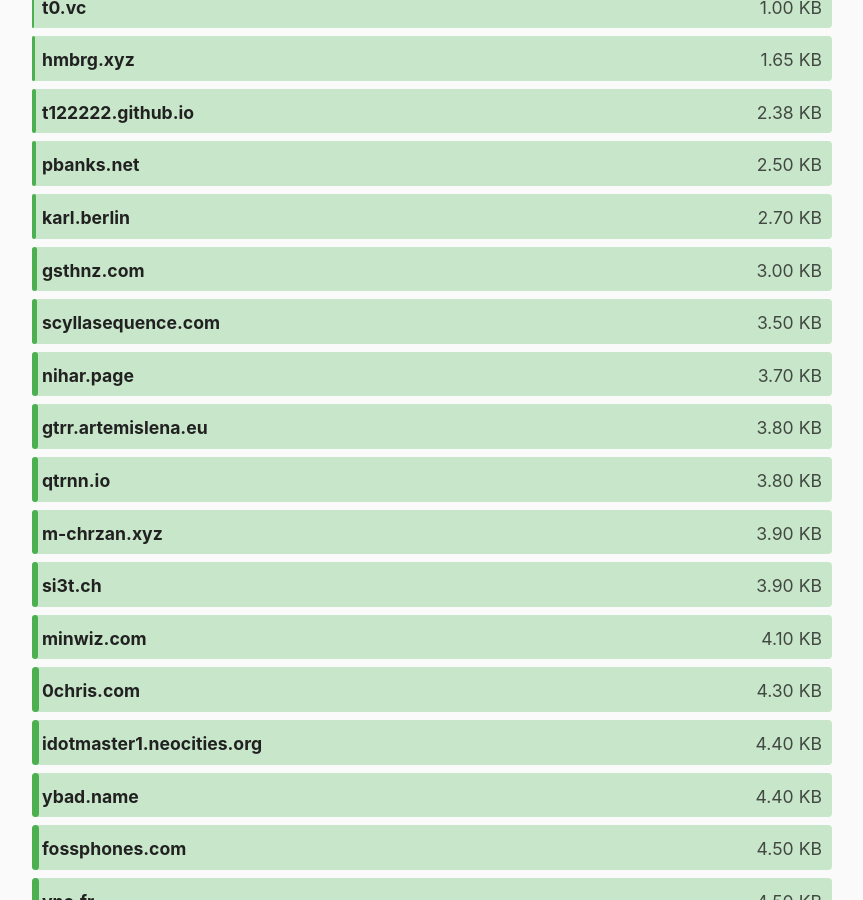
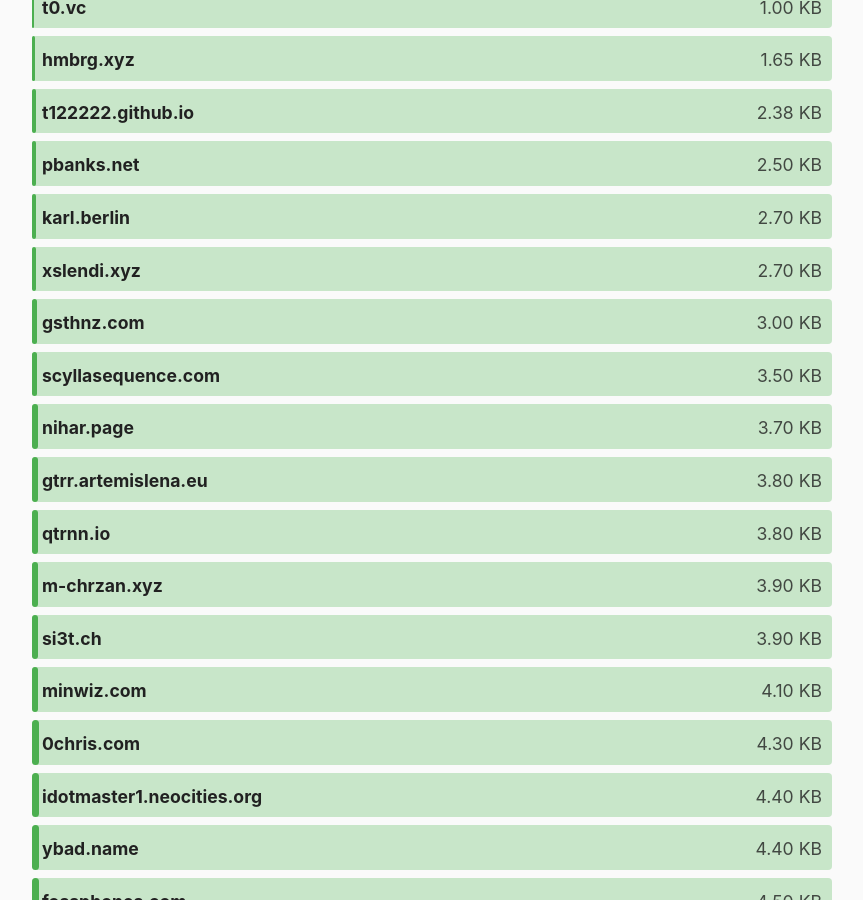
Before and after one commit to kevquirk/512kb.club, a Jekyll site: the page built from index.md, in a window 1280 px wide and 900 px high, scrolled down 1063 px. Shown: the whole window, without its empty margins (208-1071 px from the left). Built offline with Jekyll 4.4.1, drawn with Linux system fonts in a browser that asks for light colours.

Commit message:
Add xslendi.xyz

```diff
--- a/_data/sites.yml
+++ b/_data/sites.yml
@@ -1498,6 +1498,11 @@
   size: 61.0
   last_checked: 2021-10-19
 
+- domain: xslendi.xyz
+  url: https://xslendi.xyz/
+  size: 2.7
+  last_checked: 2021-10-26
+
 - domain: ybad.name
   url: https://ybad.name/
   size: 4.4
```
